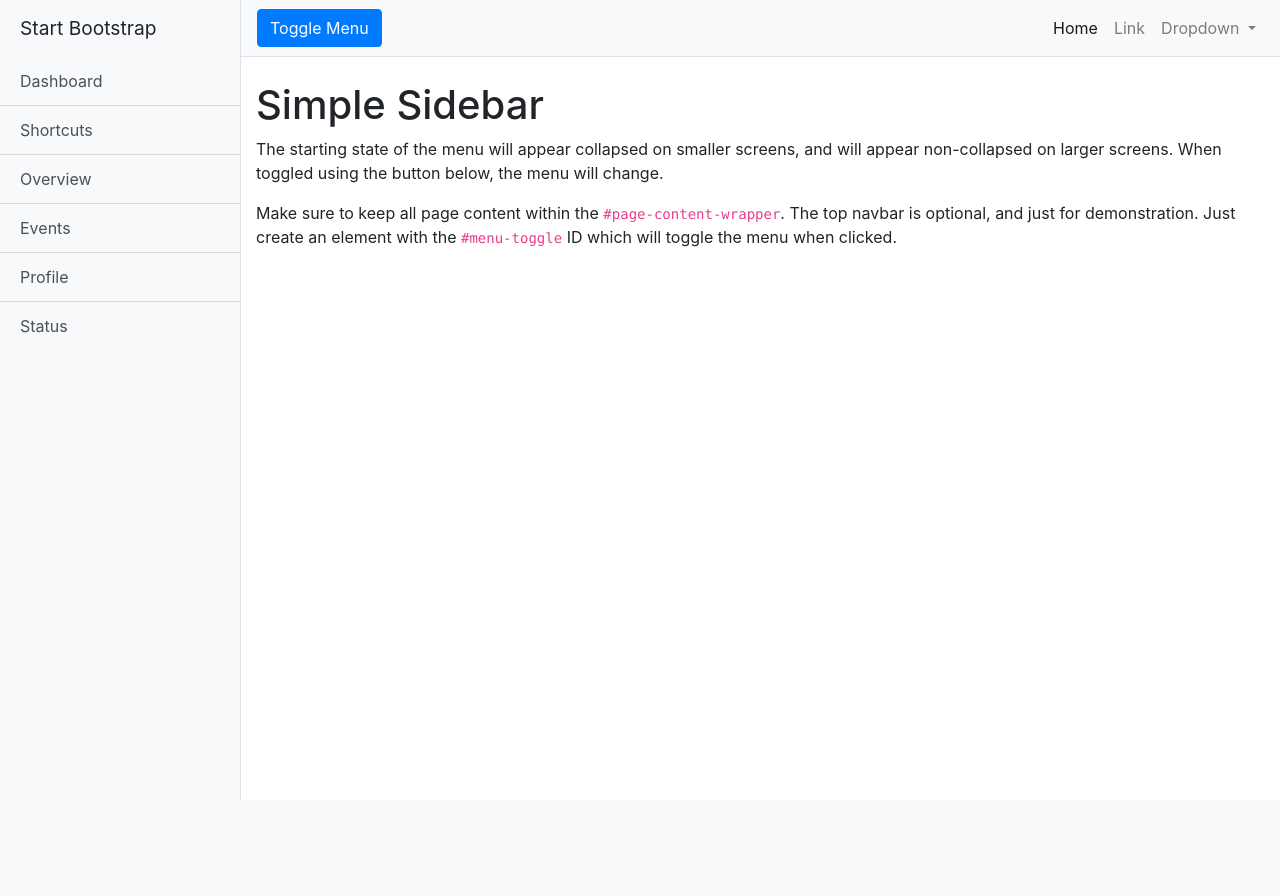
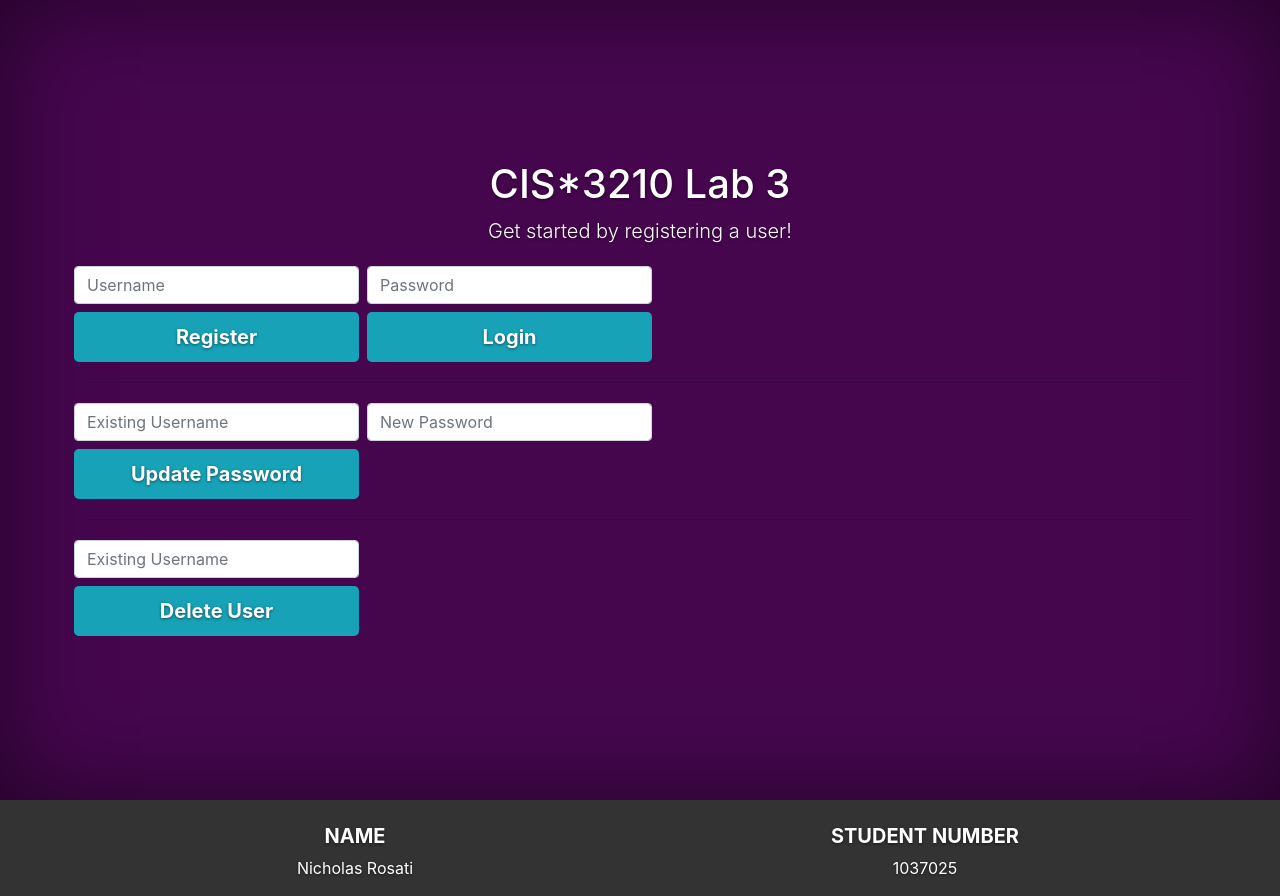
Before and after one commit to hydranoid620/CIS3210, a Flask app: page / in a window 1280 px wide. Before the commit the page ends 800 px from the top, so only its background shows below. Run offline with Flask 2, Linux system fonts and the light colour scheme; some libraries are stand-ins or nearby versions.

Commit message:
Some Git stuff happened

```diff
--- a/templates/index.html
+++ b/templates/index.html
@@ -2,93 +2,81 @@
 <html lang="en">
 	<head>
 		<meta charset="utf-8">
-        <meta content="width=device-width, initial-scale=1, shrink-to-fit=no" name="viewport">
-
-        <title>CIS*3210 Lab Project</title>
+		<meta http-equiv="X-UA-Compatible" content="IE=edge">
+		<meta name="viewport" content="width=device-width, initial-scale=1">
+		<!-- The above 3 meta tags *must* come first in the head; any other head content must come *after* these tags -->
+		<meta name="description" content="">
+		<meta name="author" content="">
+		<link rel="shortcut icon" href="#">
+		<title>CIS*3210 Lab 1</title>
 
 		<!-- Bootstrap core CSS -->
 		<link href="/css/bootstrap.min.css" rel="stylesheet">
 
 		<!-- Custom styles for this template -->
-        <link href="css/simple-sidebar.css" rel="stylesheet">
+		<link href="/css/cover.css" rel="stylesheet">
+		<link href="/css/custom.css" rel="stylesheet">
 	</head>
 
 	<body>
-        <div class="d-flex" id="wrapper">
-            <!-- Sidebar -->
-            <div class="bg-light border-right" id="sidebar-wrapper">
-                <div class="sidebar-heading">Start Bootstrap</div>
-                <div class="list-group list-group-flush">
-                    <a class="list-group-item list-group-item-action bg-light" href="#">Dashboard</a>
-                    <a class="list-group-item list-group-item-action bg-light" href="#">Shortcuts</a>
-                    <a class="list-group-item list-group-item-action bg-light" href="#">Overview</a>
-                    <a class="list-group-item list-group-item-action bg-light" href="#">Events</a>
-                    <a class="list-group-item list-group-item-action bg-light" href="#">Profile</a>
-                    <a class="list-group-item list-group-item-action bg-light" href="#">Status</a>
+		<div class="site-wrapper">
+			<div class="site-wrapper-inner">
+				<div class="container-fluid">
+					<div class="inner cover">
+						<h1 class="cover-heading">CIS*3210 Lab 3</h1>
+						<p class="lead">Get started by registering a user!</p>
+						<h3 class="lead text-warning" id="message"></h3>
+						<div class="container">
+							<div class="row">
+								<!--New user field-->
+								<input type="text" class="form-control col-3 m-1" id="new-username" placeholder="Username"/>
+								<input type="password" class="form-control col-3 m-1" id="new-password" placeholder="Password"/>
+							</div>
+							<div class="row">
+								<!--Register or login buttons-->
+								<a href="#" id="register-button" class="btn-lg btn-info col-3 m-1" data-placement="top" title="Register's a user">Register</a>
+								<a href="#" id="login-button" class="btn-lg btn-info col-3 m-1" data-placement="top" title="Attempts to log a user in">Login</a>
+							</div>
+							<hr />
+							<div class="row">
+								<input type="text" class="form-control col-3 m-1" id="update-username" placeholder="Existing Username"/>
+								<input type="password" class="form-control col-3 m-1" id="update-password" placeholder="New Password"/>
+							</div>
+							<div class="row">
+								<a href="#" id="update-password-button" class="btn-lg btn-info col-3 m-1" data-placement="top" title="Updates a user's password">Update Password</a>
+							</div>
+							<hr />
+							<div class="row">
+								<!--Username field-->
+								<input type="text" class="form-control col-3 m-1" id="delete-username" placeholder="Existing Username"/>
+							</div>
+							<div class="row">
+								<a href="#" id="delete-button" class="btn-lg btn-info col-3 m-1" data-placement="top" title="Register's a user">Delete User</a>
 							</div>
 						</div>
-            <!-- /#sidebar-wrapper -->
-
-            <!-- Page Content -->
-            <div id="page-content-wrapper">
-                <nav class="navbar navbar-expand-lg navbar-light bg-light border-bottom">
-                    <button class="btn btn-primary" id="menu-toggle">Toggle Menu</button>
-
-                    <button aria-controls="navbarSupportedContent" aria-expanded="false" aria-label="Toggle navigation"
-                            class="navbar-toggler" data-target="#navbarSupportedContent"
-                            data-toggle="collapse" type="button">
-                        <span class="navbar-toggler-icon"></span>
-                    </button>
-
-                    <div class="collapse navbar-collapse" id="navbarSupportedContent">
-                        <ul class="navbar-nav ml-auto mt-2 mt-lg-0">
-                            <li class="nav-item active">
-                                <a class="nav-link" href="#">Home <span class="sr-only">(current)</span></a>
-                            </li>
-                            <li class="nav-item">
-                                <a class="nav-link" href="#">Link</a>
-                            </li>
-                            <li class="nav-item dropdown">
-                                <a aria-expanded="false" aria-haspopup="true" class="nav-link dropdown-toggle"
-                                   data-toggle="dropdown"
-                                   href="#" id="navbarDropdown" role="button">
-                                    Dropdown
-                                </a>
-                                <div aria-labelledby="navbarDropdown" class="dropdown-menu dropdown-menu-right">
-                                    <a class="dropdown-item" href="#">Action</a>
-                                    <a class="dropdown-item" href="#">Another action</a>
-                                    <div class="dropdown-divider"></div>
-                                    <a class="dropdown-item" href="#">Something else here</a>
-                                </div>
-                            </li>
-                        </ul>
-                    </div>
-                </nav>
-
-                <div class="container-fluid">
-                    <h1 class="mt-4">Simple Sidebar</h1>
-                    <p>The starting state of the menu will appear collapsed on smaller screens, and will appear
-                        non-collapsed on larger screens. When toggled using the button below, the menu will change.</p>
-                    <p>Make sure to keep all page content within the <code>#page-content-wrapper</code>. The top navbar
-                        is optional, and just for demonstration. Just create an element with the
-                        <code>#menu-toggle</code> ID which will toggle the menu when clicked.</p>
 					</div>
 				</div>
-            <!-- /#page-content-wrapper -->
+			</div>
+		</div>
 
+		<script src="/js/jquery.min.js"></script>
+		<script src="/js/bootstrap.min.js"></script>
+		<script src="/js/init.js"></script>
+	</body>
+
+	<footer class="page-footer font-small teal pt-4">
+		<div class="container">
+			<div class="row">
+				<div class="col-sm">
+					<h5 class="text-uppercase font-weight-bold">Name</h5>
+					<p>Nicholas Rosati</p>
 				</div>
-        <!-- /#wrapper -->
+				<div class="col-sm">
+					<h5 class="text-uppercase font-weight-bold">Student Number</h5>
+					<p>1037025</p>
+				</div>
+			</div>
+		</div>
+	</footer>
 
-        <!-- Bootstrap core JavaScript -->
-        <script src="/js/jquery.min.js"></script>
-        <script src="/js/bootstrap.bundle.min.js"></script>
-
-        <!-- Menu Toggle Script -->
-        <script>
-            $("#menu-toggle").on("click", function (e) {
-                e.preventDefault();
-                $("#wrapper").toggleClass("toggled");
-            });
-        </script>
-    </body>
 </html>
```
Lines whose indentation alone changed are shown as unchanged.
